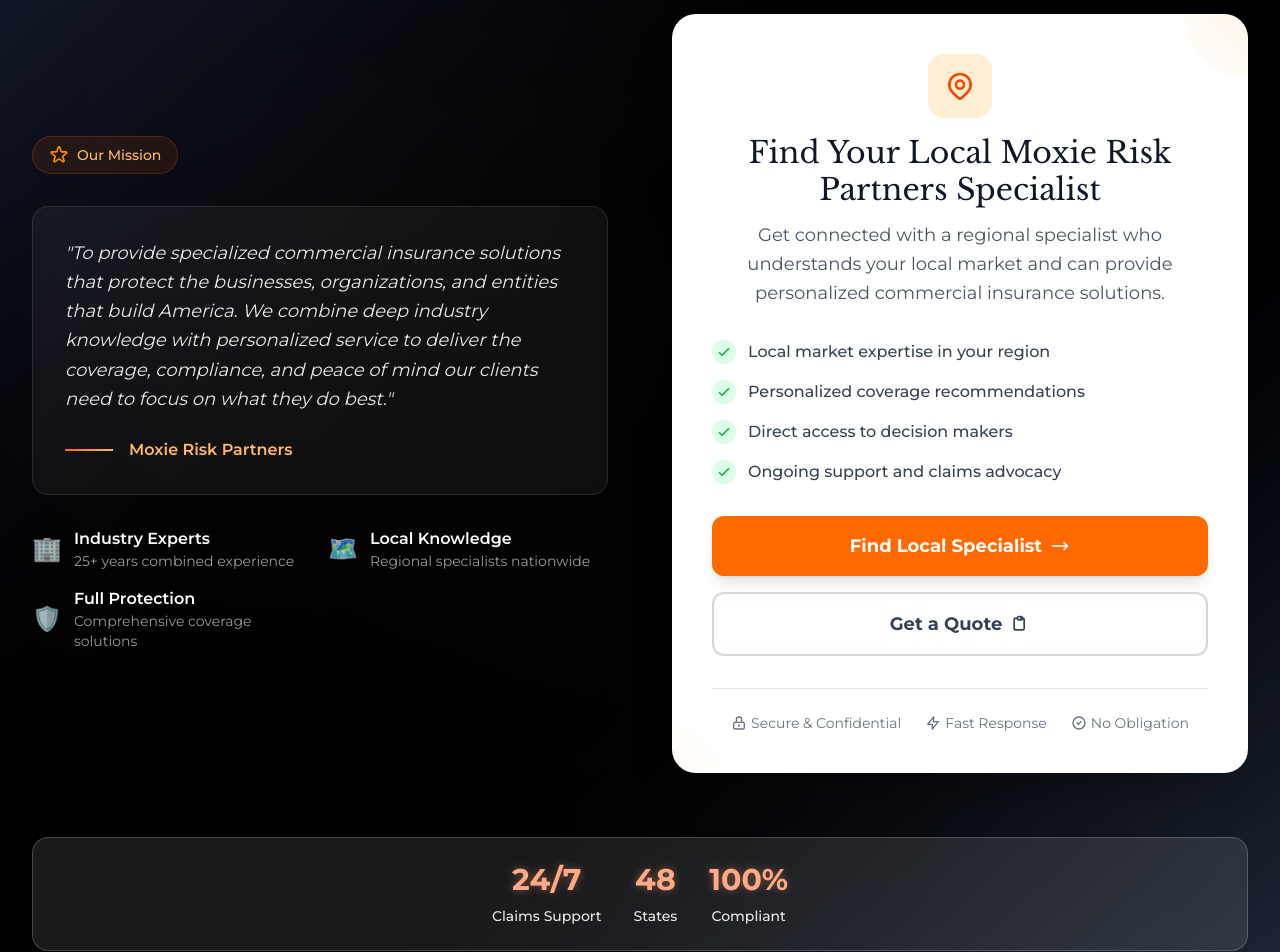
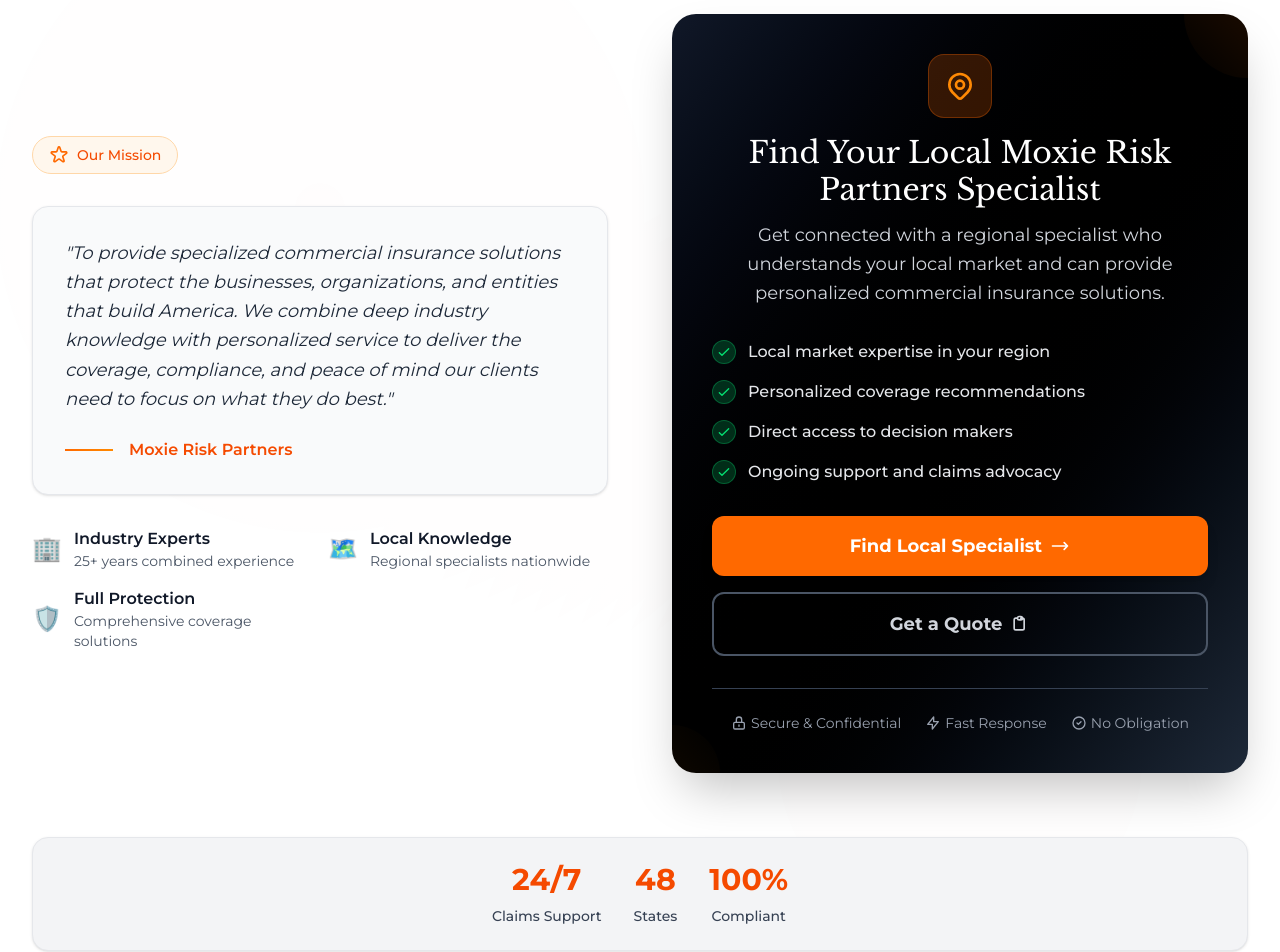
Before and after one commit to SRidez-app/MRP, a Next.js app: page / in a window 1280 px wide. Shown: the part 5260-6212 px from the top of the page. Built offline with nearby package versions, Linux system fonts and the light colour scheme.

Commit message:
Trying again

```diff
--- a/src/Components/callToAction.tsx
+++ b/src/Components/callToAction.tsx
@@ -13,12 +13,12 @@ const CallToAction: React.FC = () => {
   }, []);
 
   return (
-    <section className="py-20 bg-gradient-to-br from-gray-900 via-black to-gray-800 relative overflow-hidden">
+    <section className="py-20 bg-white relative overflow-hidden">
       {/* Background Pattern */}
-      <div className="absolute inset-0 opacity-10">
+      <div className="absolute inset-0 opacity-5">
         <div className="absolute inset-0" style={{
-          backgroundImage: `radial-gradient(circle at 25% 25%, rgba(255, 170, 133, 0.3) 0%, transparent 50%),
-                           radial-gradient(circle at 75% 75%, rgba(255, 107, 53, 0.2) 0%, transparent 50%)`
+          backgroundImage: `radial-gradient(circle at 25% 25%, rgba(255, 107, 53, 0.15) 0%, transparent 50%),
+                           radial-gradient(circle at 75% 75%, rgba(255, 170, 133, 0.1) 0%, transparent 50%)`
         }}></div>
       </div>
 
@@ -28,26 +28,25 @@ const CallToAction: React.FC = () => {
           {/* Left Side - Mission & Content */}
           <div className={`space-y-8 ${isVisible ? 'animate-fade-in-up' : 'opacity-0'}`}>
             {/* Mission Badge */}
-            <div className="inline-flex items-center px-4 py-2 bg-orange-500/10 border border-orange-500/20 rounded-full">
-              <svg className="w-5 h-5 text-orange-400 mr-2" fill="none" stroke="currentColor" viewBox="0 0 24 24">
+            <div className="inline-flex items-center px-4 py-2 bg-orange-50 border border-orange-200 rounded-full">
+              <svg className="w-5 h-5 text-orange-500 mr-2" fill="none" stroke="currentColor" viewBox="0 0 24 24">
                 <path strokeLinecap="round" strokeLinejoin="round" strokeWidth={2} d="M11.049 2.927c.3-.921 1.603-.921 1.902 0l1.519 4.674a1 1 0 00.95.69h4.915c.969 0 1.371 1.24.588 1.81l-3.976 2.888a1 1 0 00-.363 1.118l1.518 4.674c.3.922-.755 1.688-1.538 1.118l-3.976-2.888a1 1 0 00-1.176 0l-3.976 2.888c-.783.57-1.838-.197-1.538-1.118l1.518-4.674a1 1 0 00-.363-1.118l-3.976-2.888c-.784-.57-.38-1.81.588-1.81h4.914a1 1 0 00.951-.69l1.519-4.674z" />
               </svg>
-              <span className="text-orange-300 font-medium text-sm">Our Mission</span>
+              <span className="text-orange-600 font-medium text-sm">Our Mission</span>
             </div>
 
             {/* Mission Statement */}
-            <div className="bg-white/5 backdrop-blur-sm border border-white/10 rounded-2xl p-8">
-              <blockquote className="text-white/90 text-lg leading-relaxed italic">
-                "To provide specialized commercial insurance solutions that protect the businesses,
-                organizations, and entities that build America. We combine deep industry knowledge
-                with personalized service to deliver the coverage, compliance, and peace of mind
-                our clients need to focus on what they do best."
-              </blockquote>
-
+            <div className="bg-gray-50 border border-gray-200 rounded-2xl p-8 shadow-sm">
+            <blockquote className="text-gray-800 text-lg leading-relaxed italic">
+  &quot;To provide specialized commercial insurance solutions that protect the businesses,
+  organizations, and entities that build America. We combine deep industry knowledge
+  with personalized service to deliver the coverage, compliance, and peace of mind
+  our clients need to focus on what they do best.&quot;
+</blockquote>
               {/* Mission Attribution */}
               <div className="mt-6 flex items-center">
-                <div className="w-12 h-0.5 bg-gradient-to-r from-orange-500 to-orange-300 mr-4"></div>
-                <span className="text-orange-300 font-semibold">Moxie Risk Partners</span>
+                <div className="w-12 h-0.5 bg-gradient-to-r from-orange-500 to-orange-400 mr-4"></div>
+                <span className="text-orange-600 font-semibold">Moxie Risk Partners</span>
               </div>
             </div>
 
@@ -58,11 +57,11 @@ const CallToAction: React.FC = () => {
                 { icon: '🗺️', title: 'Local Knowledge', desc: 'Regional specialists nationwide' },
                 { icon: '🛡️', title: 'Full Protection', desc: 'Comprehensive coverage solutions' }
               ].map((item, index) => (
-                <div key={index} className="flex items-center space-x-3 text-white/80">
+                <div key={index} className="flex items-center space-x-3 text-gray-700">
                   <span className="text-2xl">{item.icon}</span>
                   <div>
-                    <div className="font-semibold text-white">{item.title}</div>
-                    <div className="text-sm text-white/60">{item.desc}</div>
+                    <div className="font-semibold text-gray-900">{item.title}</div>
+                    <div className="text-sm text-gray-600">{item.desc}</div>
                   </div>
                 </div>
               ))}
@@ -71,26 +70,26 @@ const CallToAction: React.FC = () => {
 
           {/* Right Side - CTA Card */}
           <div className={`${isVisible ? 'animate-fade-in-up' : 'opacity-0'} delay-200`}>
-            <div className="bg-white rounded-3xl shadow-2xl p-8 lg:p-10 relative overflow-hidden">
+            <div className="bg-gradient-to-br from-gray-900 via-black to-gray-800 rounded-3xl shadow-2xl p-8 lg:p-10 relative overflow-hidden">
               {/* Card Background Accent */}
-              <div className="absolute top-0 right-0 w-32 h-32 bg-gradient-to-bl from-orange-100 to-transparent rounded-full transform translate-x-16 -translate-y-16"></div>
-              <div className="absolute bottom-0 left-0 w-24 h-24 bg-gradient-to-tr from-orange-50 to-transparent rounded-full transform -translate-x-12 translate-y-12"></div>
+              <div className="absolute top-0 right-0 w-32 h-32 bg-gradient-to-bl from-orange-500/20 to-transparent rounded-full transform translate-x-16 -translate-y-16"></div>
+              <div className="absolute bottom-0 left-0 w-24 h-24 bg-gradient-to-tr from-orange-400/10 to-transparent rounded-full transform -translate-x-12 translate-y-12"></div>
 
               <div className="relative z-10">
                 {/* Header */}
                 <div className="text-center mb-8">
-                  <div className="inline-flex items-center justify-center w-16 h-16 bg-orange-100 rounded-2xl mb-4">
-                    <svg className="w-8 h-8 text-orange-600" fill="none" stroke="currentColor" viewBox="0 0 24 24">
+                  <div className="inline-flex items-center justify-center w-16 h-16 bg-orange-500/20 rounded-2xl mb-4 border border-orange-500/30">
+                    <svg className="w-8 h-8 text-orange-400" fill="none" stroke="currentColor" viewBox="0 0 24 24">
                       <path strokeLinecap="round" strokeLinejoin="round" strokeWidth={2} d="M17.657 16.657L13.414 20.9a1.998 1.998 0 01-2.827 0l-4.244-4.243a8 8 0 1111.314 0z" />
                       <path strokeLinecap="round" strokeLinejoin="round" strokeWidth={2} d="M15 11a3 3 0 11-6 0 3 3 0 016 0z" />
                     </svg>
                   </div>
 
-                  <h3 className="text-2xl lg:text-3xl font-bold text-gray-900 mb-3 leading-tight">
+                  <h3 className="text-2xl lg:text-3xl font-bold text-white mb-3 leading-tight">
                     Find Your Local Moxie Risk Partners Specialist
                   </h3>
 
-                  <p className="text-gray-600 text-lg leading-relaxed">
+                  <p className="text-gray-300 text-lg leading-relaxed">
                     Get connected with a regional specialist who understands your local market
                     and can provide personalized commercial insurance solutions.
                   </p>
@@ -105,12 +104,12 @@ const CallToAction: React.FC = () => {
                     'Ongoing support and claims advocacy'
                   ].map((benefit, index) => (
                     <div key={index} className="flex items-center">
-                      <div className="flex-shrink-0 w-6 h-6 bg-green-100 rounded-full flex items-center justify-center mr-3">
-                        <svg className="w-4 h-4 text-green-600" fill="none" stroke="currentColor" viewBox="0 0 24 24">
+                      <div className="flex-shrink-0 w-6 h-6 bg-green-400/20 border border-green-400/30 rounded-full flex items-center justify-center mr-3">
+                        <svg className="w-4 h-4 text-green-400" fill="none" stroke="currentColor" viewBox="0 0 24 24">
                           <path strokeLinecap="round" strokeLinejoin="round" strokeWidth={2} d="M5 13l4 4L19 7" />
                         </svg>
                       </div>
-                      <span className="text-gray-700 font-medium">{benefit}</span>
+                      <span className="text-gray-200 font-medium">{benefit}</span>
                     </div>
                   ))}
                 </div>
@@ -128,7 +127,7 @@ const CallToAction: React.FC = () => {
                   </button>
 
                   <button
-                    className="w-full border-2 border-gray-300 hover:border-orange-500 text-gray-700 hover:text-orange-600 py-4 px-6 rounded-xl font-bold text-lg transition-all duration-200 hover:bg-orange-50 flex items-center justify-center group"
+                    className="w-full border-2 border-gray-600 hover:border-orange-500 text-gray-300 hover:text-orange-400 py-4 px-6 rounded-xl font-bold text-lg transition-all duration-200 hover:bg-orange-500/10 flex items-center justify-center group"
                     suppressHydrationWarning
                   >
                     Get a Quote
@@ -139,8 +138,8 @@ const CallToAction: React.FC = () => {
                 </div>
 
                 {/* Trust Elements */}
-                <div className="mt-8 pt-6 border-t border-gray-200">
-                  <div className="flex items-center justify-center space-x-6 text-sm text-gray-500">
+                <div className="mt-8 pt-6 border-t border-gray-700">
+                  <div className="flex items-center justify-center space-x-6 text-sm text-gray-400">
                     <div className="flex items-center">
                       <svg className="w-4 h-4 mr-1" fill="none" stroke="currentColor" viewBox="0 0 24 24">
                         <path strokeLinecap="round" strokeLinejoin="round" strokeWidth={2} d="M12 15v2m-6 4h12a2 2 0 002-2v-6a2 2 0 00-2-2H6a2 2 0 00-2 2v6a2 2 0 002 2zm10-10V7a4 4 0 00-8 0v4h8z" />
@@ -168,19 +167,19 @@ const CallToAction: React.FC = () => {
 
         {/* Bottom Stats Bar */}
         <div className={`mt-16 ${isVisible ? 'animate-fade-in-up' : 'opacity-0'} delay-400`}>
-          <div className="bg-white/10 backdrop-blur-sm border border-white/20 rounded-2xl p-6">
+          <div className="bg-gray-100 border border-gray-200 rounded-2xl p-6 shadow-sm">
             <div className="flex flex-wrap gap-8 justify-center text-center">
-              <div className="text-white">
-                <div className="text-2xl md:text-3xl font-bold mb-2" style={{ color: '#ffaa85', textShadow: '0 0 8px rgba(255, 170, 133, 0.4)' }}>24/7</div>
-                <div className="text-white/90 text-sm font-medium">Claims Support</div>
+              <div>
+                <div className="text-2xl md:text-3xl font-bold mb-2 text-orange-600">24/7</div>
+                <div className="text-gray-700 text-sm font-medium">Claims Support</div>
               </div>
-              <div className="text-white">
-                <div className="text-2xl md:text-3xl font-bold mb-2" style={{ color: '#ffaa85', textShadow: '0 0 8px rgba(255, 170, 133, 0.4)' }}>48</div>
-                <div className="text-white/90 text-sm font-medium">States</div>
+              <div>
+                <div className="text-2xl md:text-3xl font-bold mb-2 text-orange-600">48</div>
+                <div className="text-gray-700 text-sm font-medium">States</div>
               </div>
-              <div className="text-white">
-                <div className="text-2xl md:text-3xl font-bold mb-2" style={{ color: '#ffaa85', textShadow: '0 0 8px rgba(255, 170, 133, 0.4)' }}>100%</div>
-                <div className="text-white/90 text-sm font-medium">Compliant</div>
+              <div>
+                <div className="text-2xl md:text-3xl font-bold mb-2 text-orange-600">100%</div>
+                <div className="text-gray-700 text-sm font-medium">Compliant</div>
               </div>
             </div>
           </div>
--- a/src/app/page.tsx
+++ b/src/app/page.tsx
@@ -3,9 +3,9 @@ import Header from "@/Main/Header";
 import Hero from "@/Main/Hero";
 import Overivew from "@/Main/Overivew";
 import ServiceAreas from "@/Main/serviceAreas";
-import callToAction from "@/Components/callToAction";
 import CallToAction from "@/Components/callToAction";
-import footer from "@/Components/footer";
+
+import Footer from "@/Components/footer";
 
 export default function Home() {
   return (
@@ -15,7 +15,7 @@ export default function Home() {
       <Overivew />
       <ServiceAreas />
       <CallToAction />
-      <footer />
+      <Footer />
 
     </>
   );
```
Also changed, not shown: src/Components/footer.tsx (+10 -28 lines), src/Main/Hero.tsx (+4 -4 lines), public/images/logoWhite.webp (added).
